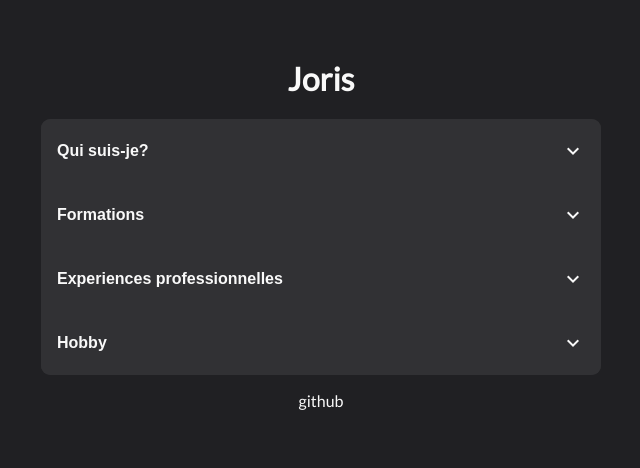
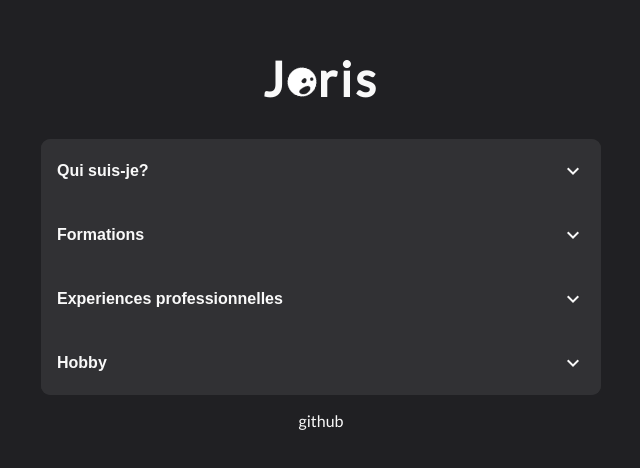
Before and after one commit to lotusbleudev/CV_Simplon, a React (Create React App) app: page / in a window 1280 px wide. Shown: the part 168-636 px from the top of the page, without its empty margins (319-959 px from the left). Built offline with nearby package versions, Linux system fonts and the light colour scheme.

Commit message:
anim logo

```diff
--- a/src/App.css
+++ b/src/App.css
@@ -13,3 +13,17 @@ button{
   border: none;
   outline: none;
 }
+
+.moonIcon{
+  width: 30px;
+  animation: Icon-spin infinite 10s linear;
+}
+
+@keyframes Icon-spin {
+  from {
+    transform: rotate(0deg);
+  }
+  to {
+    transform: rotate(360deg);
+  }
+}
--- a/src/Cv.js
+++ b/src/Cv.js
@@ -2,6 +2,7 @@ import './App.css';
 import React, {useState} from 'react';
 import { AccordionContainer, AccordionContent } from './Accordion';
 import {Card, JobBadge, SchoolYearBadge, YearBadge} from './Card';
+import moonIcon from './images/moon-dark.png'
 
 const Cv = ({items}) => {
   const [active, setActive] = useState();
@@ -66,7 +67,7 @@ const CvRender = () => {
 
   return (
     <div style={{width:"100vw", minHeight:"100vh", display:"flex", flexDirection:"column", justifyContent:"center", alignItems:"center", backgroundColor:"#202023"}}>
-      <h1 style={{color:"#f9f9f9"}}>Joris</h1>
+      <h1 style={{color:"#f9f9f9", fontSize:"3em", letterSpacing:"3px"}}>J<span><img src={moonIcon} className="moonIcon"/></span>ris</h1>
       <Cv items={items} />
       <p style={{color:'#f9f9f9'}}>github</p>
     </div>
```
Also changed, not shown: src/images/moon-dark.png (renamed from public/images/moon-dark.png).
